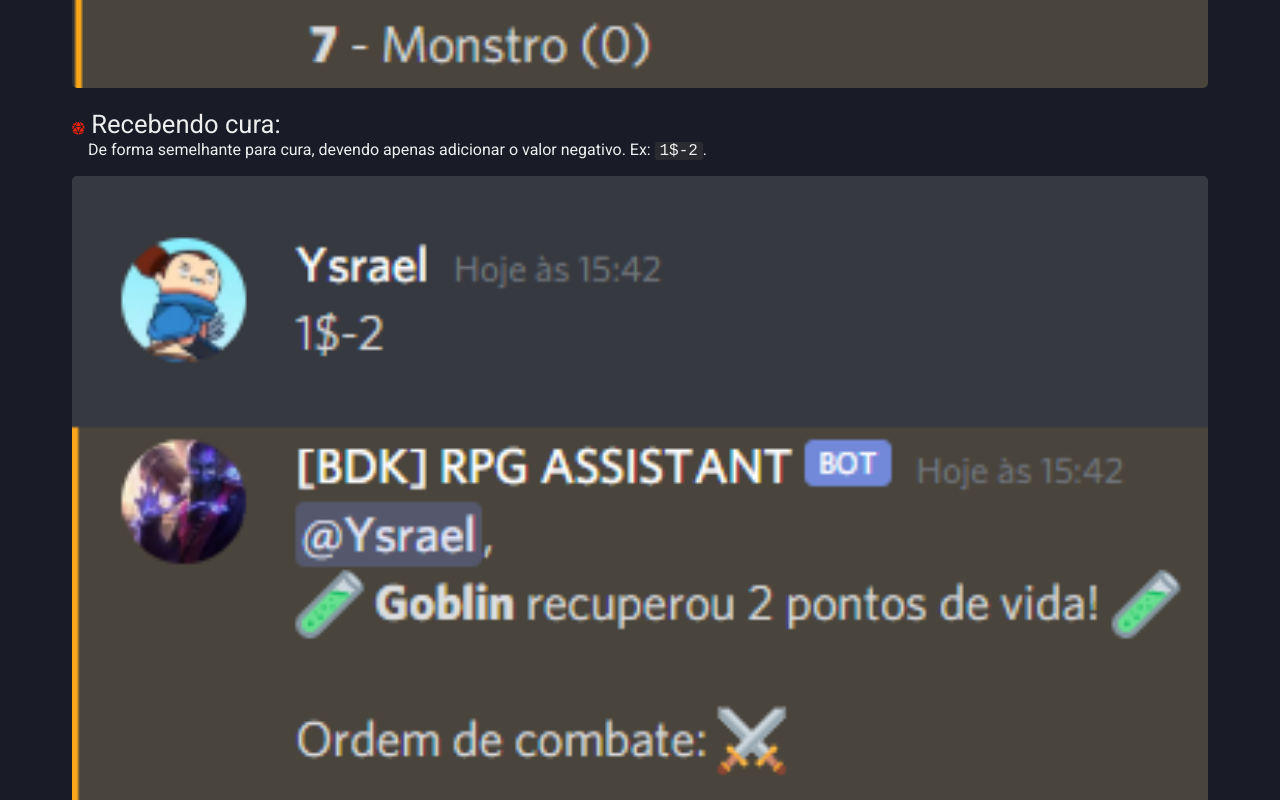
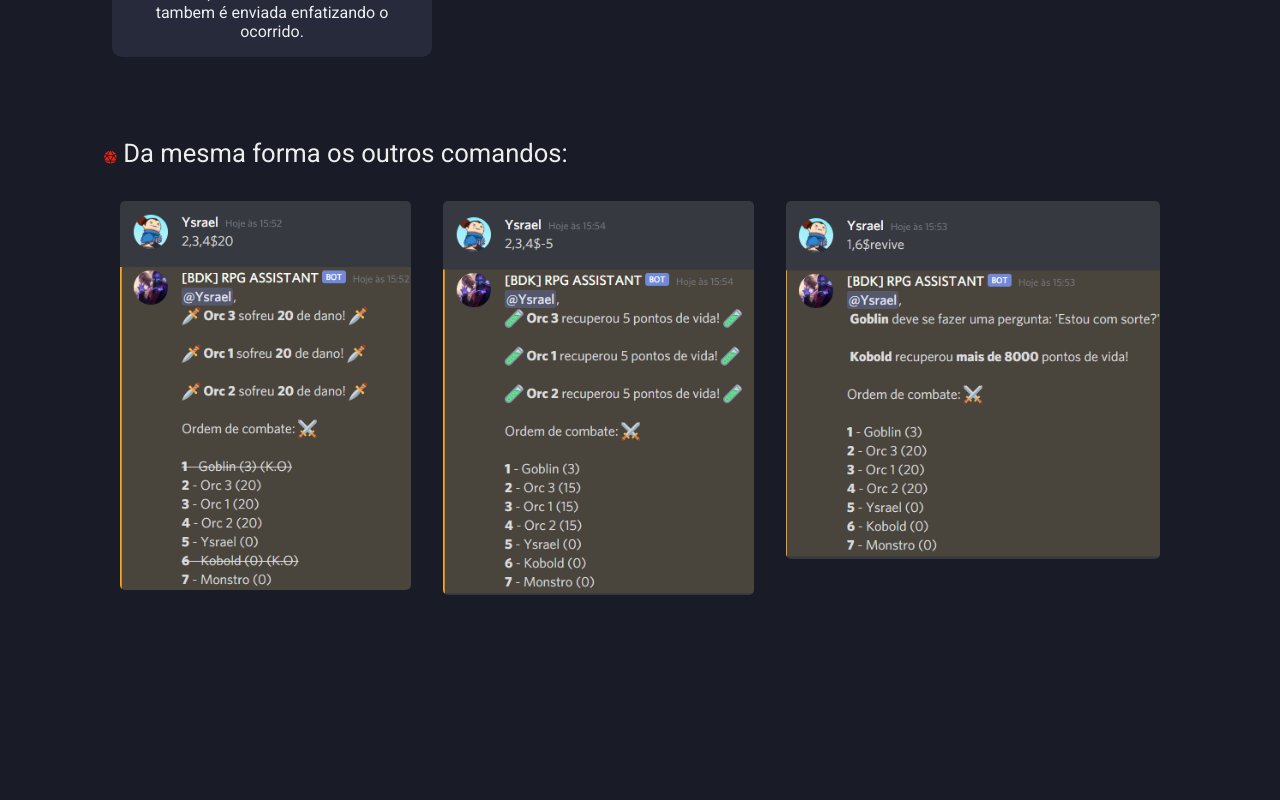
Before and after one commit to EwertonNv0/rpg-assitant, a Vue app: page / in a window 1280 px wide. Shown: the part 10400-11200 px from the top of the page. Built offline with nearby package versions, Linux system fonts and the light colour scheme; a web font is replaced by a local one.

Commit message:
Update DamageHint.vue

```diff
--- a/src/components/DamageHint.vue
+++ b/src/components/DamageHint.vue
@@ -6,7 +6,7 @@ export default {
 
 <template>
     <article class="article">
-        <div>
+        <div class="title-box">
             <h1>
                 <span>#</span> Controle de dano:
             </h1>
@@ -15,6 +15,7 @@ export default {
             </p>
         </div>
 
+        <div class="tutorial-content">
             <div>
                 <h2>
                     <i class="fa-solid fa-dice-d20"></i> Causando dano:
@@ -26,7 +27,6 @@ export default {
                     <img src="../assets/imgs-dmg/dano.png" alt="">
                 </div>
             </div>
-
             <div>
                 <h2>
                     <i class="fa-solid fa-dice-d20"></i> Recebendo cura:
@@ -38,7 +38,6 @@ export default {
                     <img src="../assets/imgs-dmg/cura.png" alt="">
                 </div>
             </div>
-
             <div>
                 <h2>
                     <i class="fa-solid fa-dice-d20"></i> Um PdJ caiu:
@@ -53,7 +52,6 @@ export default {
                     <strong>Extra:</strong> Quando um participante é incapacitado, uma frase ou brincadeira é enviada enfatizando o ocorrido.
                 </p>
             </div>
-
             <div>
                 <h2>
                     <i class="fa-solid fa-dice-d20"></i> Herois <strong>nunca</strong> morrem:
@@ -68,7 +66,6 @@ export default {
                     <strong>Extra:</strong> Quando um participante é revivido, uma frase ou brincadeira tambem é enviada enfatizando o ocorrido.
                 </p>
             </div>
-
             <div>
                 <h2>
                     <i class="fa-solid fa-dice-d20"></i> Dano/Cura em massa:
@@ -80,11 +77,11 @@ export default {
                     <img src="../assets/imgs-dmg/cura-em-massa.png" alt="">
                 </div>
             </div>
-
-        <div>
+            <div class="box-commands expand-box">
                 <h2>
                     <i class="fa-solid fa-dice-d20"></i> Da mesma forma os outros comandos:
                 </h2>
+                <div class="img-dmg-box">
                     <div>
                         <img src="../assets/imgs-dmg/dano-em-massa.png" alt="">
                     </div>
@@ -93,6 +90,8 @@ export default {
                     </div>
                     <div>
                         <img src="../assets/imgs-dmg/revive-em-massa.png" alt="">
+                    </div>
+                </div>
             </div>
         </div>
     </article>
@@ -106,4 +105,14 @@ article {
 span {
   color: #eb220e;
 }
+
+@media only screen and (min-width: 900px) {
+    .img-dmg-box {
+        display: flex;
+    }
+
+    .img-dmg-box div {
+        padding: 0 1rem;
+    }
+}
 </style>
```
Lines whose indentation alone changed are shown as unchanged.
